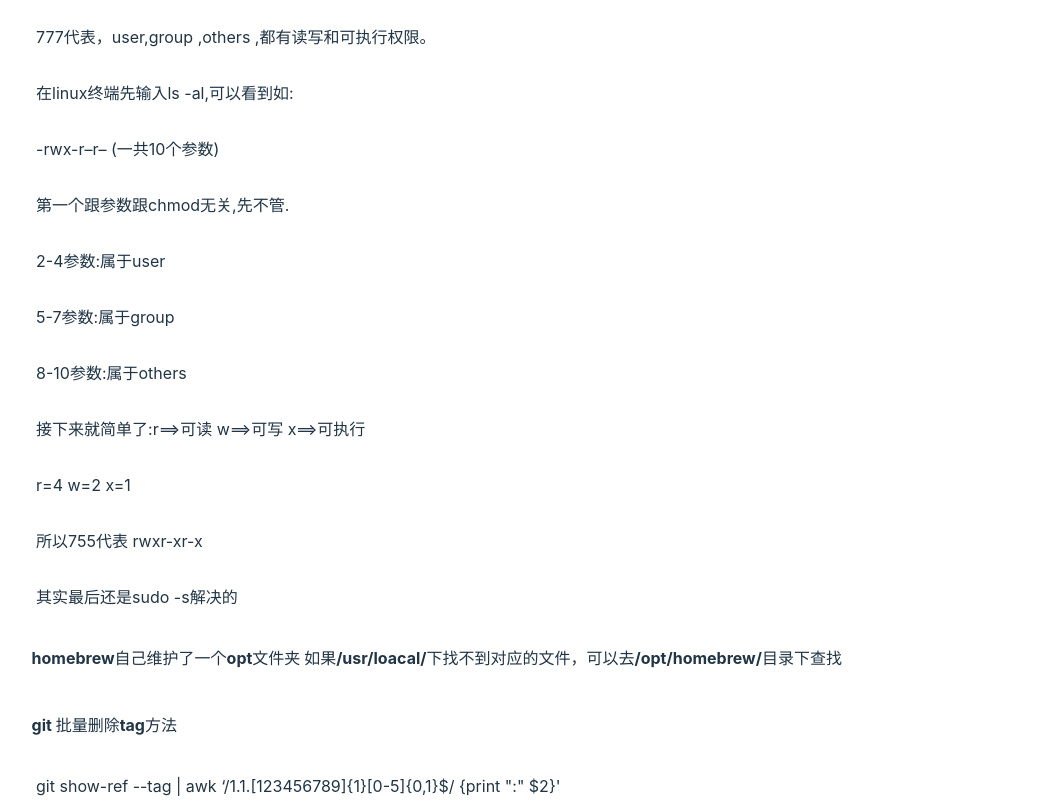
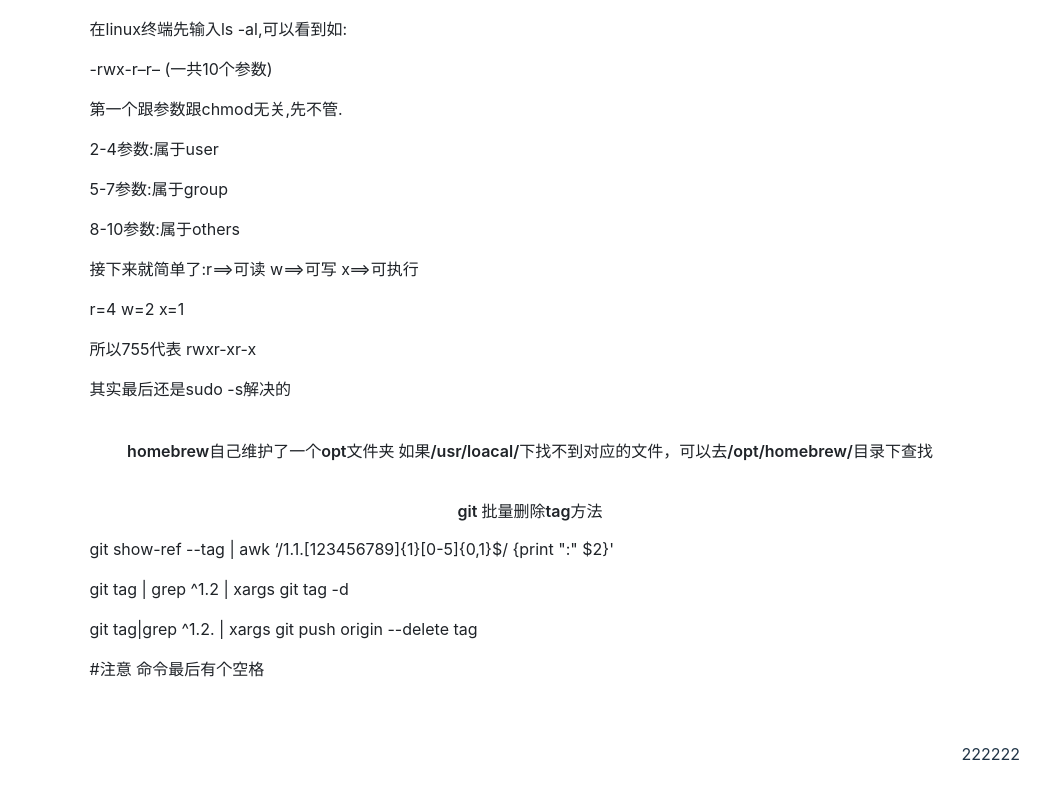
Before and after one commit to lqandmore/lqandmore.github.io, a Vue app: page / in a window 1280 px wide. Shown: the part 380-1180 px from the top of the page, without its empty margins (110-1160 px from the left). Built offline with nearby package versions, Linux system fonts and the light colour scheme.

Commit message:
md文件解析

```diff
--- a/package.json
+++ b/package.json
@@ -17,6 +17,8 @@
     "dayjs": "^1.11.9",
     "echarts": "^5.4.3",
     "element-plus": "^2.3.9",
+    "github-markdown-css": "^5.3.0",
+    "highlight.js": "^11.9.0",
     "js-cookie": "^3.0.5",
     "marked": "^9.1.2",
     "nprogress": "^0.2.0",
--- a/src/components/markdown.vue
+++ b/src/components/markdown.vue
@@ -2,15 +2,31 @@
 import { onMounted, ref } from 'vue';
 import { marked } from "marked"
 import axios from "axios"
+import "github-markdown-css/github-markdown.css"
 
 const props = defineProps({
   src: String
 })
 
+var rendererMD = new marked.Renderer();
+rendererMD.paragraph = (text: string) => {
+  // text = text.replace(" ", "&nbsp;");
+  return `<p class="mark-p" style="text-align: left;">${text}</p>\n`
+}
+marked.setOptions({
+  renderer: rendererMD,
+  gfm: true,
+  breaks: false,
+  pedantic: false,
+
+});//基本设置
+
 const contentRef = ref("")
 async function readMarkdownFile () {
   try {
     const response = await axios.get(props.src);
+    console.log(response.data);
+
     contentRef.value = marked.parse(response.data);
     console.log(contentRef.value);
 
@@ -28,19 +44,38 @@
 </script>
 
 <template>
-  <div id="markdown" v-html="contentRef">
+  <div id="markdown" class="markdown-body" v-html="contentRef">
   </div>
   <div class="aba">
-    </div>
+    <p class="mark-p">222222</p>
+  </div>
 </template>
 
 <style scoped>
-#markdown {
+.markdown-body {
+  box-sizing: border-box;
   display: flex;
   flex-direction: column;
   justify-content: flex-start;
-  align-items: flex-start;
-  border-color: aquamarine;
-  border-width: 1px;
+  min-width: 200px;
+  max-width: 980px;
+  margin: 0 auto;
+  padding: 45px;
+
+  p {
+    text-align: left;
+    margin-block-start: 0.3rem;
+    margin-block-end: 0.3rem;
+  }
+}
+
+.mark-p {
+  text-align: right;
+}
+
+@media (max-width: 767px) {
+  .markdown-body {
+    padding: 15px;
+  }
 }
 </style>
--- a/src/main.ts
+++ b/src/main.ts
@@ -1,5 +1,8 @@
 import { createApp } from 'vue'
 import './style.css'
 import App from './App.vue'
+// import router from "@/router"
 
-createApp(App).mount('#app')
+const app = createApp(App)
+// app.use(router)
+app.mount('#app')
```
Also changed, not shown: src/router/index.ts (added, +21 -0 lines), 1 other file (tests, documents, lock files or other folders).
